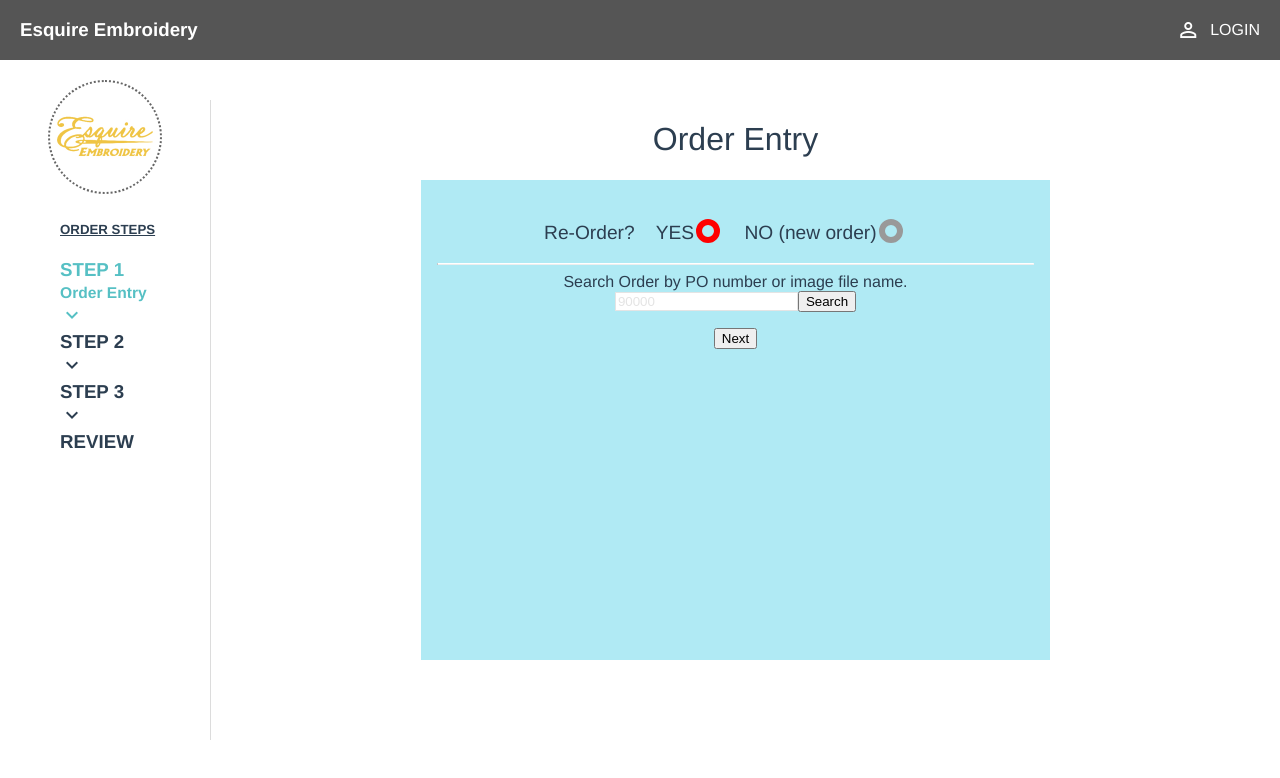
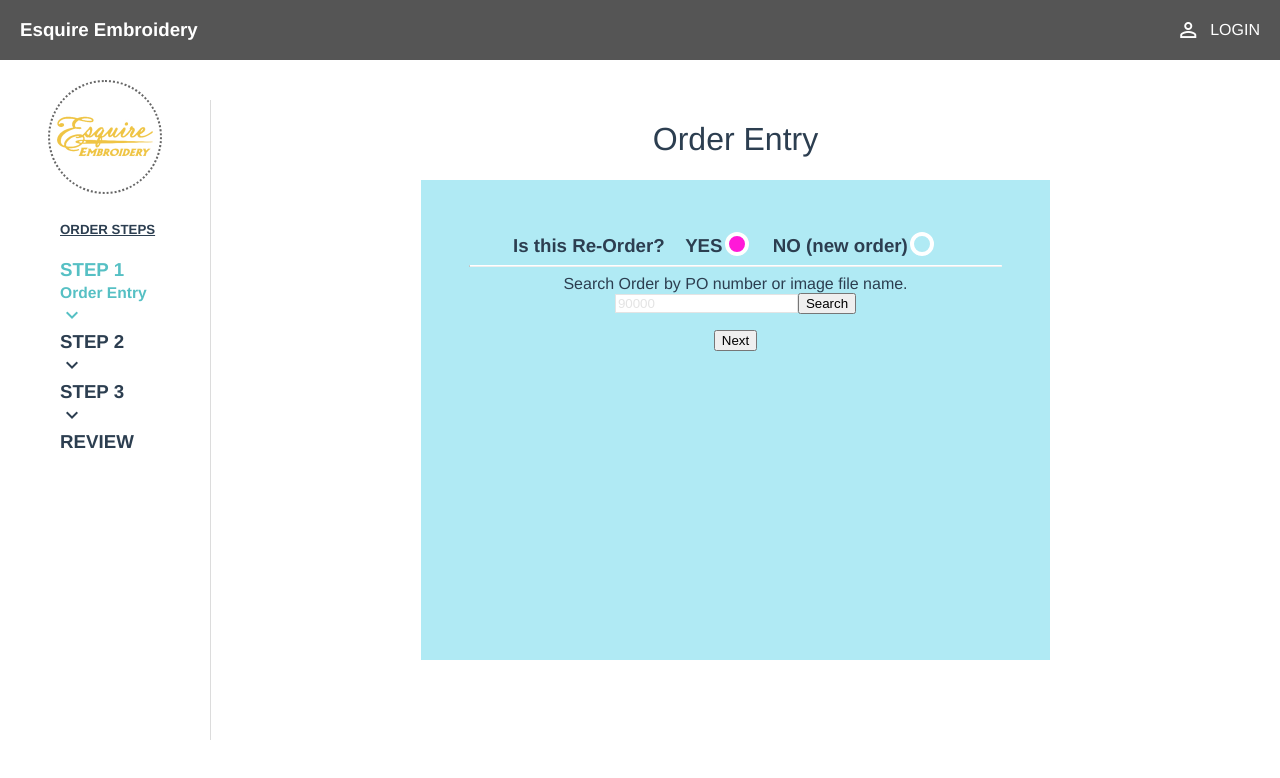
Before and after one commit to okabe-san/esquire_order, a Vue app: page /#/entry in a window 1280 px wide. Shown: the top 778 px of the page. Built offline with nearby package versions, Linux system fonts and the light colour scheme; what vue-clip would draw is missing.

Commit message:
update radio button style

```diff
--- a/src/assets/css/main_lib.css
+++ b/src/assets/css/main_lib.css
@@ -93,13 +93,14 @@ input[type=radio] {
   position: relative;
   top: .25rem;
   left: -1.5rem;
-  height: .75rem;
-  width: .75rem;
-  border: 6px solid #999;
+  height: 1rem;
+  width: 1rem;
+  border: 4px solid #fff;
   border-radius: 50%;
   -webkit-transition: all 0.25s linear;
 }
 input[type=radio]:checked + .radio {
-  border: 6px solid red;
+
   border-radius: 50%;
+  background: #ff19d8;
 }
--- a/src/assets/css/order_lib.css
+++ b/src/assets/css/order_lib.css
@@ -35,6 +35,6 @@ main {
   box-sizing: border-box;
   width: 60%;
   min-height: 60vh;
-  padding: 1rem;
+  padding: 3rem;
   background: #b0eaf4;
 }
--- a/src/components/OrderEntry.vue
+++ b/src/components/OrderEntry.vue
@@ -21,8 +21,8 @@
         <h1>Order Entry</h1>
         <div class="form">
           <!-- check re-order or not -->
-          <p>
-            Re-Order? &nbsp;&nbsp;
+          <h3>
+            Is this Re-Order? &nbsp;&nbsp;
 
             <label>YES
               <input type="radio" v-model="reOrder" v-on:change="orderCheck()" vaule="yes">
@@ -34,7 +34,7 @@
               <span class="radio"></span>
             </label>
 
-          </p>
+          </h3>
           <hr />
 
           <!-- for re-order -->
```
